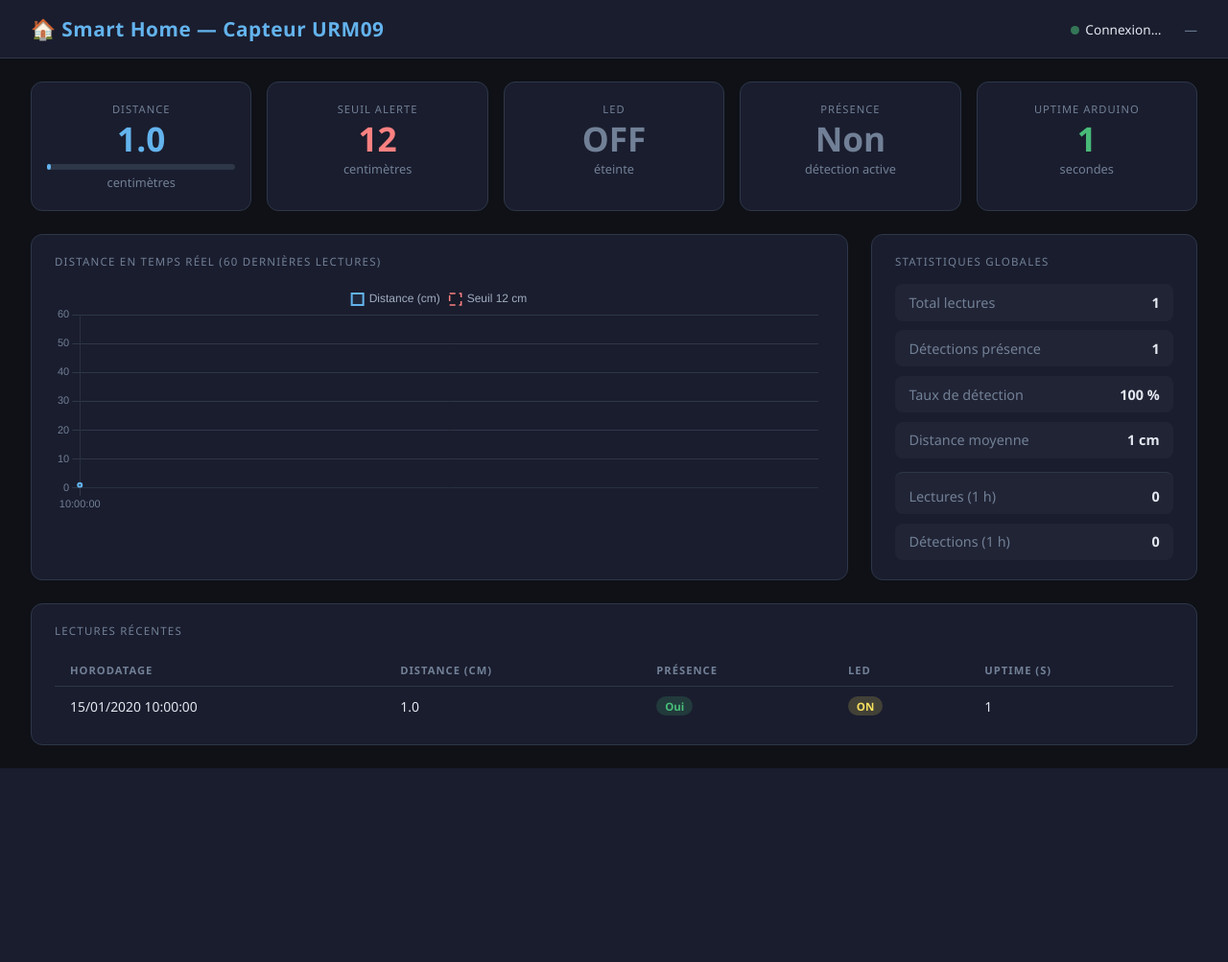
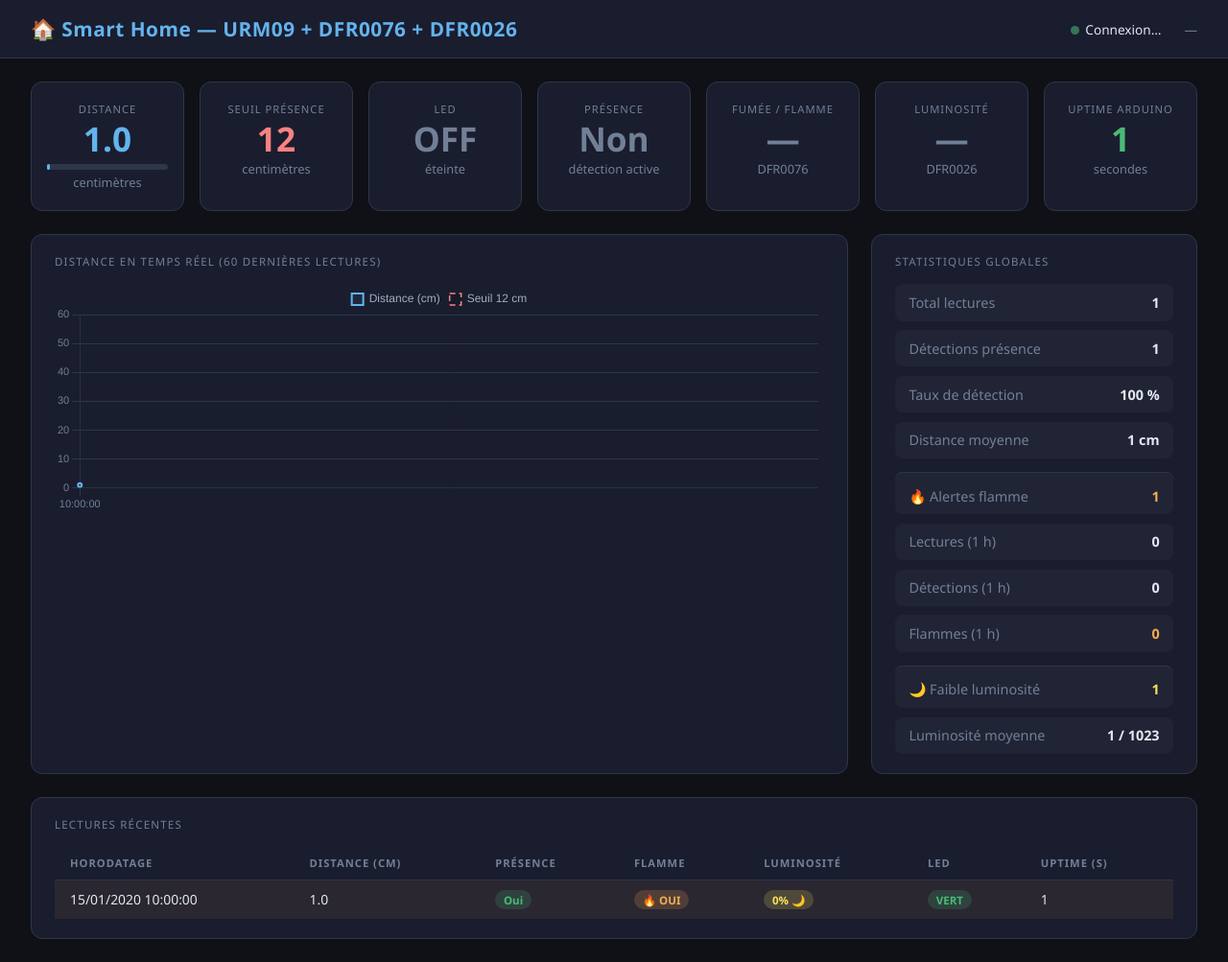
Before and after one commit to fatimandiaya/Smart_Home, a Flask app: page / in a window 1280 px wide. Shown: the whole page at 96% size. Before the commit the page ends 801 px from the top, so only its background shows below. Run offline with Flask 3, Linux system fonts and the light colour scheme; tables that the repository leaves empty hold one stand-in row (values such as "Sample post"); some libraries are stand-ins or nearby versions.

Commit message:
Add flame detection (DFR0076) and ambient light sensor (DFR0026)

```diff
--- a/backend/app.py
+++ b/backend/app.py
@@ -16,7 +16,7 @@ import paho.mqtt.client as mqtt
 from flask import Flask, jsonify, render_template, request
 from flask_socketio import SocketIO
 from flask_sqlalchemy import SQLAlchemy
-from sqlalchemy import func
+from sqlalchemy import func, text
 
 # ── App ────────────────────────────────────────────────────────────────────────
 app = Flask(__name__)
@@ -37,21 +37,27 @@ MQTT_TOPIC  = 'home/sensors/urm09'
 class SensorReading(db.Model):
     __tablename__ = 'sensor_readings'
 
-    id         = db.Column(db.Integer,  primary_key=True)
-    distance   = db.Column(db.Float,   nullable=False)
-    led_active = db.Column(db.Boolean, default=False)
-    presence   = db.Column(db.Boolean, default=False)
-    uptime     = db.Column(db.Integer, default=0)
-    timestamp  = db.Column(db.DateTime, default=datetime.utcnow, index=True)
+    id          = db.Column(db.Integer,  primary_key=True)
+    distance    = db.Column(db.Float,   nullable=False)
+    led_active  = db.Column(db.Boolean, default=False)
+    presence    = db.Column(db.Boolean, default=False)
+    uptime      = db.Column(db.Integer, default=0)
+    flame       = db.Column(db.Boolean, default=False)
+    light_level = db.Column(db.Integer, default=0)
+    low_light   = db.Column(db.Boolean, default=False)
+    timestamp   = db.Column(db.DateTime, default=datetime.utcnow, index=True)
 
     def to_dict(self) -> dict:
         return {
-            'id':         self.id,
-            'distance':   round(self.distance, 1),
-            'led_active': self.led_active,
-            'presence':   self.presence,
-            'uptime':     self.uptime,
-            'timestamp':  self.timestamp.isoformat(),
+            'id':          self.id,
+            'distance':    round(self.distance, 1),
+            'led_active':  self.led_active,
+            'presence':    self.presence,
+            'flame':       self.flame,
+            'light_level': self.light_level,
+            'low_light':   self.low_light,
+            'uptime':      self.uptime,
+            'timestamp':   self.timestamp.isoformat(),
         }
 
 
@@ -85,7 +91,10 @@ def get_latest():
 def get_stats():
     total      = SensorReading.query.count()
     detections = SensorReading.query.filter_by(presence=True).count()
+    flames     = SensorReading.query.filter_by(flame=True).count()
+    low_lights = SensorReading.query.filter_by(low_light=True).count()
     avg_dist   = db.session.query(func.avg(SensorReading.distance)).scalar()
+    avg_light  = db.session.query(func.avg(SensorReading.light_level)).scalar()
 
     one_hour_ago = datetime.utcnow() - timedelta(hours=1)
     recent       = SensorReading.query.filter(SensorReading.timestamp >= one_hour_ago).count()
@@ -93,14 +102,22 @@ def get_stats():
         SensorReading.timestamp >= one_hour_ago,
         SensorReading.presence  == True,
     ).count()
+    recent_flame = SensorReading.query.filter(
+        SensorReading.timestamp >= one_hour_ago,
+        SensorReading.flame     == True,
+    ).count()
 
     return jsonify({
         'total_readings':       total,
         'presence_detections':  detections,
         'detection_rate':       round(detections / total * 100, 1) if total else 0,
         'average_distance':     round(avg_dist, 1) if avg_dist else 0,
+        'flame_detections':     flames,
+        'low_light_count':      low_lights,
+        'average_light':        round(avg_light, 0) if avg_light else 0,
         'last_hour_readings':   recent,
         'last_hour_detections': recent_det,
+        'last_hour_flames':     recent_flame,
     })
 
 
@@ -137,10 +154,13 @@ def on_mqtt_message(client, _ud, msg):
 
         with app.app_context():
             reading = SensorReading(
-                distance   = float(data['distance']),
-                led_active = bool(data.get('led',      False)),
-                presence   = bool(data.get('presence', False)),
-                uptime     = int(data.get('uptime',    0)),
+                distance    = float(data['distance']),
+                led_active  = bool(data.get('led',         False)),
+                presence    = bool(data.get('presence',    False)),
+                flame       = bool(data.get('flame',       False)),
+                light_level = int(data.get('light_level',  0)),
+                low_light   = bool(data.get('low_light',   False)),
+                uptime      = int(data.get('uptime',       0)),
             )
             db.session.add(reading)
             db.session.commit()
@@ -170,6 +190,16 @@ def start_mqtt():
 if __name__ == '__main__':
     with app.app_context():
         db.create_all()
+        with db.engine.connect() as conn:
+            cols = [r[1] for r in conn.execute(text('PRAGMA table_info(sensor_readings)')).fetchall()]
+            for col, definition in [
+                ('light_level', 'INTEGER DEFAULT 0'),
+                ('low_light',   'BOOLEAN DEFAULT 0'),
+            ]:
+                if col not in cols:
+                    conn.execute(text(f'ALTER TABLE sensor_readings ADD COLUMN {col} {definition}'))
+                    print(f'[DB] Colonne {col} ajoutée')
+            conn.commit()
         print('[DB] Base de données prête (smart_home.db)')
 
     mqtt_thread = threading.Thread(target=start_mqtt, daemon=True)
--- a/backend/templates/index.html
+++ b/backend/templates/index.html
@@ -21,6 +21,7 @@
       --green:   #48bb78;
       --yellow:  #f6e05e;
       --red:     #fc8181;
+      --orange:  #f6ad55;
     }
 
     body {
@@ -51,15 +52,18 @@
     }
     @keyframes pulse { 0%,100%{opacity:1} 50%{opacity:.35} }
 
-    /* ── Alert ─────────────────────────────────────────────────────────────── */
-    #alert-banner {
+    /* ── Alert banners ─────────────────────────────────────────────────────── */
+    .alert-banner {
       display: none;
-      background: linear-gradient(90deg, #c53030, #e53e3e);
       color: #fff; text-align: center;
       padding: .75rem 1rem;
       font-weight: 600; font-size: 1rem; letter-spacing: .5px;
     }
-    #alert-banner.show { display: block; }
+    .alert-banner.show { display: block; }
+    #alert-presence { background: linear-gradient(90deg, #c53030, #e53e3e); }
+    #alert-flame    { background: linear-gradient(90deg, #7b341e, #c05621);
+                      animation: flame-blink .6s ease-in-out infinite; }
+    @keyframes flame-blink { 0%,100%{opacity:1} 50%{opacity:.7} }
 
     /* ── Layout ────────────────────────────────────────────────────────────── */
     .container { max-width: 1400px; margin: 0 auto; padding: 1.5rem 2rem; }
@@ -77,6 +81,11 @@
       transition: border-color .25s;
     }
     .card:hover { border-color: var(--blue); }
+    .card.flame-active {
+      border-color: var(--orange) !important;
+      box-shadow: 0 0 16px rgba(246,173,85,.25);
+      animation: flame-blink .6s ease-in-out infinite;
+    }
     .card-label { font-size: .7rem; color: var(--muted); text-transform: uppercase; letter-spacing: 1px; margin-bottom: .4rem; }
     .card-value { font-size: 2.2rem; font-weight: 700; line-height: 1; }
     .card-unit  { font-size: .8rem; color: var(--muted); margin-top: .3rem; }
@@ -128,6 +137,7 @@
     td { padding: .6rem 1rem; border-bottom: 1px solid rgba(255,255,255,.04); }
     tr:last-child td { border-bottom: none; }
     tr:hover td { background: rgba(99,179,237,.04); }
+    tr.row-flame td { background: rgba(246,173,85,.07); }
 
     .badge {
       display: inline-block; padding: .15rem .55rem;
@@ -136,19 +146,24 @@
     .b-green  { background: rgba(72,187,120,.18);  color: var(--green);  }
     .b-gray   { background: rgba(113,128,150,.18); color: var(--muted);  }
     .b-yellow { background: rgba(246,224,94,.18);  color: var(--yellow); }
+    .b-red    { background: rgba(252,129,129,.18); color: var(--red);    }
+    .b-orange { background: rgba(246,173,85,.18);  color: var(--orange); }
   </style>
 </head>
 <body>
 
 <header>
-  <h1>&#127968; Smart Home &mdash; Capteur URM09</h1>
+  <h1>&#127968; Smart Home &mdash; URM09 + DFR0076 + DFR0026</h1>
   <div class="header-right">
     <span><span class="dot" id="dot"></span><span id="conn-status">Connexion…</span></span>
     <span id="last-seen" style="color:var(--muted)">—</span>
   </div>
 </header>
 
-<div id="alert-banner">
+<div id="alert-flame" class="alert-banner">
+  &#128293; FLAMME DÉTECTÉE &mdash; Alerte incendie !
+</div>
+<div id="alert-presence" class="alert-banner">
   &#9888;&#65039; PRÉSENCE DÉTECTÉE &mdash; Distance : <span id="alert-dist">—</span> cm
 </div>
 
@@ -163,7 +178,7 @@
       <div class="card-unit">centimètres</div>
     </div>
     <div class="card">
-      <div class="card-label">Seuil alerte</div>
+      <div class="card-label">Seuil présence</div>
       <div class="card-value" style="color:var(--red)">12</div>
       <div class="card-unit">centimètres</div>
     </div>
@@ -176,6 +191,16 @@
       <div class="card-label">Présence</div>
       <div class="card-value" id="c-pres" style="color:var(--muted)">Non</div>
       <div class="card-unit">détection active</div>
+    </div>
+    <div class="card" id="card-flame">
+      <div class="card-label">Fumée / Flamme</div>
+      <div class="card-value" id="c-flame" style="color:var(--muted)">—</div>
+      <div class="card-unit" id="c-flame-sub">DFR0076</div>
+    </div>
+    <div class="card" id="card-light">
+      <div class="card-label">Luminosité</div>
+      <div class="card-value" id="c-light" style="color:var(--muted)">—</div>
+      <div class="card-unit" id="c-light-sub">DFR0026</div>
     </div>
     <div class="card">
       <div class="card-label">Uptime Arduino</div>
@@ -199,9 +224,17 @@
         <div class="stat-row"><span>Taux de détection</span><span id="s-rate">—</span></div>
         <div class="stat-row"><span>Distance moyenne</span><span id="s-avg">—</span></div>
         <div class="stat-row" style="border-top:1px solid var(--border);margin-top:.3rem;padding-top:.9rem">
+          <span>&#128293; Alertes flamme</span><span id="s-flame" style="color:var(--orange)">—</span>
+        </div>
+        <div class="stat-row">
           <span>Lectures (1 h)</span><span id="s-h-read">—</span>
         </div>
         <div class="stat-row"><span>Détections (1 h)</span><span id="s-h-det">—</span></div>
+        <div class="stat-row"><span>Flammes (1 h)</span><span id="s-h-flame" style="color:var(--orange)">—</span></div>
+        <div class="stat-row" style="border-top:1px solid var(--border);margin-top:.3rem;padding-top:.9rem">
+          <span>&#127769; Faible luminosité</span><span id="s-lowlight" style="color:var(--yellow)">—</span>
+        </div>
+        <div class="stat-row"><span>Luminosité moyenne</span><span id="s-avg-light">—</span></div>
       </div>
     </div>
   </div>
@@ -215,12 +248,14 @@
           <th>Horodatage</th>
           <th>Distance (cm)</th>
           <th>Présence</th>
+          <th>Flamme</th>
+          <th>Luminosité</th>
           <th>LED</th>
           <th>Uptime (s)</th>
         </tr>
       </thead>
       <tbody id="tbody">
-        <tr><td colspan="5" style="text-align:center;color:var(--muted);padding:2rem">Chargement…</td></tr>
+        <tr><td colspan="6" style="text-align:center;color:var(--muted);padding:2rem">Chargement…</td></tr>
       </tbody>
     </table>
   </div>
@@ -276,14 +311,38 @@ function applyReading(d) {
   document.getElementById('dist-bar').style.width =
     Math.min(d.distance / 50 * 100, 100).toFixed(1) + '%';
 
-  // LED
+  // LED : vert si flamme+présence, rouge si flamme, blanc si présence, jaune si luminosité faible
   const ledEl = document.getElementById('c-led');
-  if (d.led_active) {
-    ledEl.textContent = 'ON'; ledEl.style.color = 'var(--yellow)';
-    set('c-led-sub', 'allumée');
+  if (d.flame && d.presence) {
+    ledEl.textContent = 'VERT'; ledEl.style.color = 'var(--green)';
+    set('c-led-sub', 'flamme + présence');
+  } else if (d.flame) {
+    ledEl.textContent = 'ROUGE'; ledEl.style.color = 'var(--red)';
+    set('c-led-sub', 'alerte flamme');
+  } else if (d.presence) {
+    ledEl.textContent = 'BLANC'; ledEl.style.color = 'var(--text)';
+    set('c-led-sub', 'présence détectée');
+  } else if (d.low_light) {
+    ledEl.textContent = 'JAUNE'; ledEl.style.color = 'var(--yellow)';
+    set('c-led-sub', 'luminosité faible');
   } else {
     ledEl.textContent = 'OFF'; ledEl.style.color = 'var(--muted)';
     set('c-led-sub', 'éteinte');
+  }
+
+  // Luminosité
+  const lightCard = document.getElementById('card-light');
+  const lightEl   = document.getElementById('c-light');
+  const lightPct  = Math.round(d.light_level / 1023 * 100);
+  lightEl.textContent = lightPct + '%';
+  if (d.low_light) {
+    lightEl.style.color = 'var(--yellow)';
+    set('c-light-sub', 'faible — LED allumée');
+    lightCard.style.borderColor = 'var(--yellow)';
+  } else {
+    lightEl.style.color = 'var(--green)';
+    set('c-light-sub', 'suffisante');
+    lightCard.style.borderColor = '';
   }
 
   // Présence
@@ -294,10 +353,25 @@ function applyReading(d) {
     presEl.textContent = 'Non'; presEl.style.color = 'var(--muted)';
   }
 
-  // Alert banner
-  const banner = document.getElementById('alert-banner');
-  if (d.presence) { banner.classList.add('show'); set('alert-dist', d.distance.toFixed(1)); }
-  else            { banner.classList.remove('show'); }
+  // Flamme
+  const flameCard = document.getElementById('card-flame');
+  const flameEl   = document.getElementById('c-flame');
+  if (d.flame) {
+    flameEl.textContent = 'ALERTE'; flameEl.style.color = 'var(--orange)';
+    set('c-flame-sub', 'flamme détectée !');
+    flameCard.classList.add('flame-active');
+  } else {
+    flameEl.textContent = 'OK'; flameEl.style.color = 'var(--green)';
+    set('c-flame-sub', 'aucune flamme');
+    flameCard.classList.remove('flame-active');
+  }
+
+  // Banners : les deux s'affichent en parallèle si besoin
+  const bannerFlame    = document.getElementById('alert-flame');
+  const bannerPresence = document.getElementById('alert-presence');
+  d.flame    ? bannerFlame.classList.add('show')    : bannerFlame.classList.remove('show');
+  if (d.presence) { bannerPresence.classList.add('show'); set('alert-dist', d.distance.toFixed(1)); }
+  else            { bannerPresence.classList.remove('show'); }
 
   // Chart
   distChart.data.labels.push(fmtTime(d.timestamp));
@@ -317,11 +391,14 @@ function applyReading(d) {
 function prependRow(d) {
   const tbody = document.getElementById('tbody');
   const tr    = document.createElement('tr');
+  if (d.flame) tr.classList.add('row-flame');
   tr.innerHTML = `
     <td>${fmtDateTime(d.timestamp)}</td>
     <td>${d.distance.toFixed(1)}</td>
-    <td><span class="badge ${d.presence   ? 'b-green'  : 'b-gray'}">${d.presence   ? 'Oui' : 'Non'}</span></td>
-    <td><span class="badge ${d.led_active ? 'b-yellow' : 'b-gray'}">${d.led_active ? 'ON'  : 'OFF'}</span></td>
+    <td><span class="badge ${d.presence ? 'b-green'  : 'b-gray'}">${d.presence ? 'Oui' : 'Non'}</span></td>
+    <td><span class="badge ${d.flame     ? 'b-orange' : 'b-gray'}">${d.flame     ? '&#128293; OUI' : 'Non'}</span></td>
+    <td><span class="badge ${d.low_light ? 'b-yellow' : 'b-gray'}">${Math.round((d.light_level||0)/1023*100)}% ${d.low_light ? '&#127769;' : ''}</span></td>
+    <td><span class="badge ${d.flame && d.presence ? 'b-green' : d.flame ? 'b-red' : d.presence ? 'b-gray' : d.low_light ? 'b-yellow' : 'b-gray'}">${d.flame && d.presence ? 'VERT' : d.flame ? 'ROUGE' : d.presence ? 'BLANC' : d.low_light ? 'JAUNE' : 'OFF'}</span></td>
     <td>${d.uptime}</td>
   `;
   tbody.insertBefore(tr, tbody.firstChild);
@@ -331,12 +408,16 @@ function prependRow(d) {
 // ── Stats ─────────────────────────────────────────────────────────────────────
 function loadStats() {
   fetch('/api/stats').then(r => r.json()).then(s => {
-    set('s-total',  s.total_readings.toLocaleString('fr-FR'));
-    set('s-det',    s.presence_detections.toLocaleString('fr-FR'));
-    set('s-rate',   s.detection_rate + ' %');
-    set('s-avg',    s.average_distance + ' cm');
-    set('s-h-read', s.last_hour_readings.toLocaleString('fr-FR'));
-    set('s-h-det',  s.last_hour_detections.toLocaleString('fr-FR'));
+    set('s-total',   s.total_readings.toLocaleString('fr-FR'));
+    set('s-det',     s.presence_detections.toLocaleString('fr-FR'));
+    set('s-rate',    s.detection_rate + ' %');
+    set('s-avg',     s.average_distance + ' cm');
+    set('s-flame',   s.flame_detections.toLocaleString('fr-FR'));
+    set('s-h-read',  s.last_hour_readings.toLocaleString('fr-FR'));
+    set('s-h-det',      s.last_hour_detections.toLocaleString('fr-FR'));
+    set('s-h-flame',    s.last_hour_flames.toLocaleString('fr-FR'));
+    set('s-lowlight',   s.low_light_count.toLocaleString('fr-FR'));
+    set('s-avg-light',  s.average_light + ' / 1023');
   });
 }
 
@@ -353,7 +434,6 @@ function loadHistory() {
     distChart.update();
     if (rows.length) {
       const latest = rows[rows.length - 1];
-      // Update cards without adding another row
       set('c-dist',   latest.distance.toFixed(1));
       set('c-uptime', latest.uptime);
       document.getElementById('dist-bar').style.width =
```
Also changed, not shown: 1 other file.
